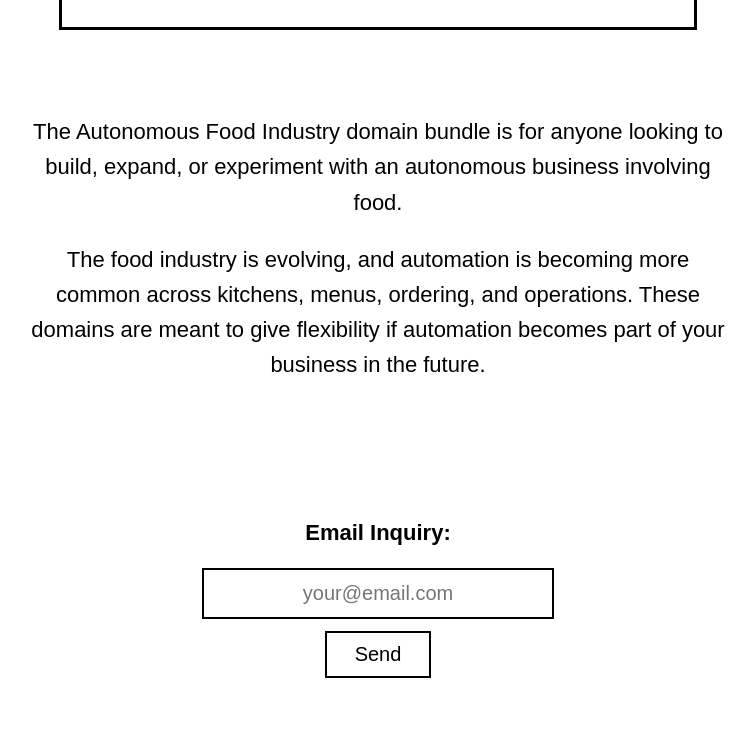
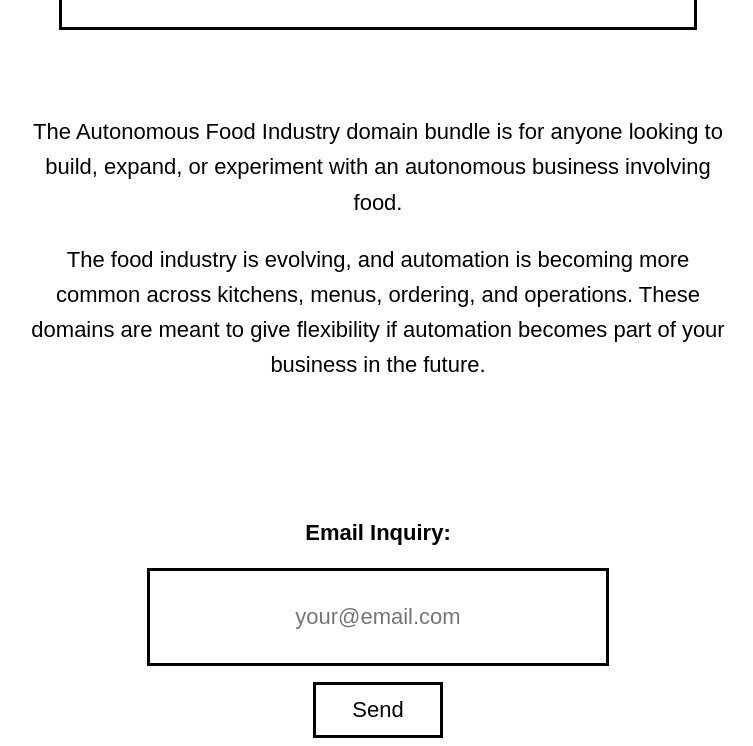
Before and after one commit to bundleddomains/Bundled-Domains, a plain HTML site: page index.html in a window 1280 px wide. Shown: the part 726-1472 px from the top of the page, without its empty margins (262-1015 px from the left). Before the commit the page ends 1412 px from the top, so only its background shows below. Drawn offline with Linux system fonts and the light colour scheme.

Commit message:
Update index.html

```diff
--- a/index.html
+++ b/index.html
@@ -64,26 +64,28 @@ Domain bundles available for purchase are listed below.
 <div style="font-size:22px;">
   <p><strong>Email Inquiry:</strong></p>
 
-  <form>
+  <form onsubmit="return confirm('Please double-check your email address for typos before sending.');">
     <input
       type="email"
       placeholder="your@email.com"
       style="
-        font-size:20px;
-        padding:12px 14px;
-        width:320px;
-        border:2px solid #000;
+        font-size:22px;
+        padding:16px 18px;
+        width:420px;
+        height:60px;
+        border:3px solid #000;
         text-align:center;
-        margin-bottom:12px;
+        margin-bottom:16px;
       "
+      required
     >
     <br>
     <button
       type="submit"
       style="
-        font-size:20px;
-        padding:10px 28px;
-        border:2px solid #000;
+        font-size:22px;
+        padding:12px 36px;
+        border:3px solid #000;
         background:#fff;
         cursor:pointer;
       "
```
